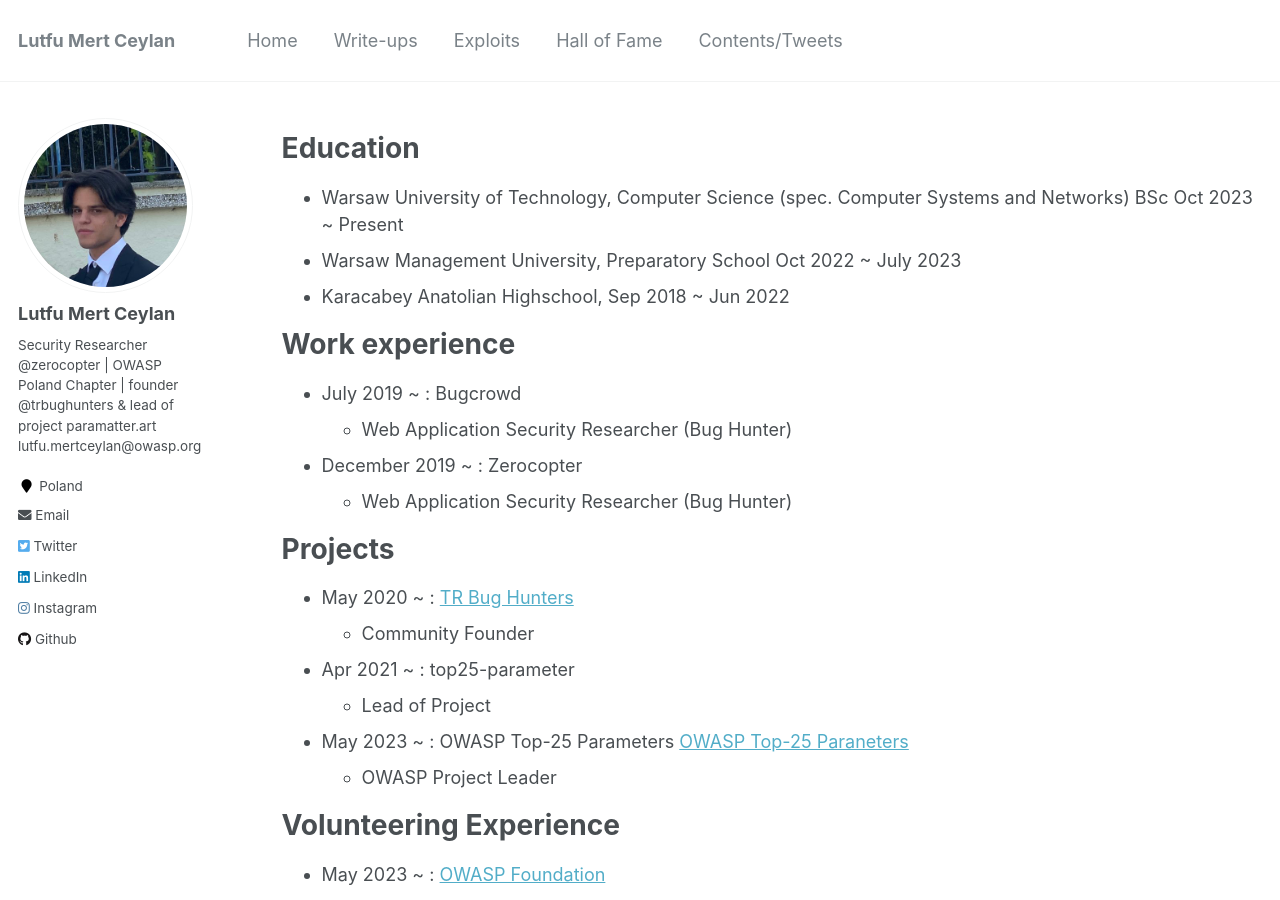
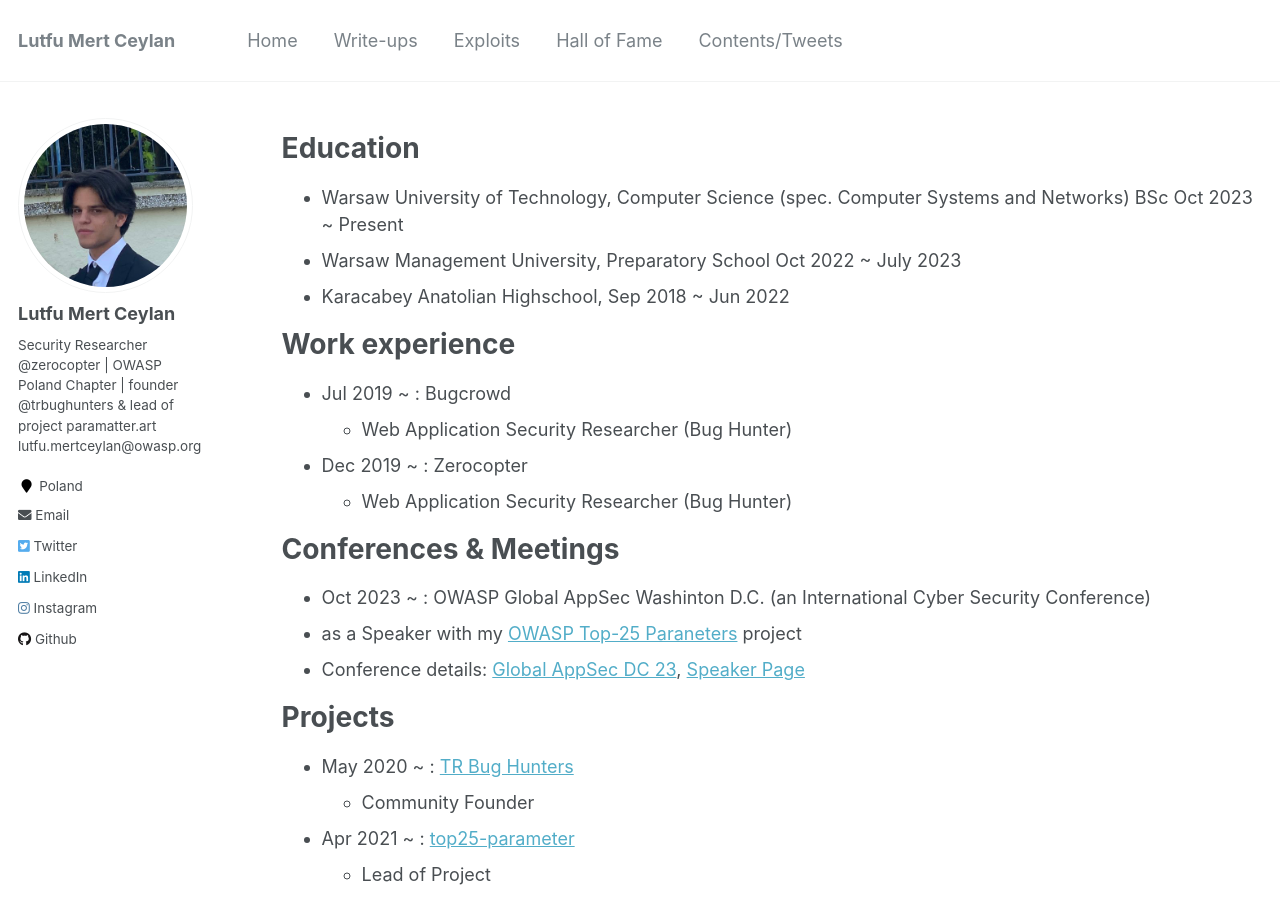
Before and after one commit to lutfumertceylan/mywebsite, a Jekyll site: the page built from _pages/cv.md, in a window 1280 px wide and 900 px high. Built offline with Jekyll 4.4.1, drawn with Linux system fonts in a browser that asks for light colours.

Commit message:
Update cv.md

```diff
--- a/_pages/cv.md
+++ b/_pages/cv.md
@@ -20,11 +20,19 @@ Education
 Work experience
 ======
 
-* July 2019 ~ : Bugcrowd
+* Jul 2019 ~ : Bugcrowd
   - Web Application Security Researcher (Bug Hunter)
 
-* December 2019 ~ : Zerocopter
+* Dec 2019 ~ : Zerocopter
   - Web Application Security Researcher (Bug Hunter)
+
+
+Conferences & Meetings
+======
+
+*  Oct 2023 ~ : OWASP Global AppSec Washinton D.C. (an International Cyber Security Conference)
+  - as a Speaker with my [OWASP Top-25 Paraneters](https://owasp.org/www-project-top-25-parameters/) project
+  - Conference details: [Global AppSec DC 23](https://dc.globalappsec.org), [Speaker Page](https://owasp2023globalappsecwashin.sched.com/directory/speakers)
 
 
 Projects
@@ -33,10 +41,10 @@ Projects
 * May 2020 ~ : [TR Bug Hunters](https://twitter.com/trbughunters)
   - Community Founder
 
-* Apr 2021 ~ : top25-parameter
+* Apr 2021 ~ : [top25-parameter](https://github.com/lutfumertceylan/top25-parameter)
   - Lead of Project
 
-* May 2023 ~ : OWASP Top-25 Parameters [OWASP Top-25 Paraneters](https://owasp.org/www-project-top-25-parameters/)
+* May 2023 ~ : [OWASP Top-25 Paraneters](https://owasp.org/www-project-top-25-parameters/)
   - OWASP Project Leader
 
 Volunteering Experience
```
